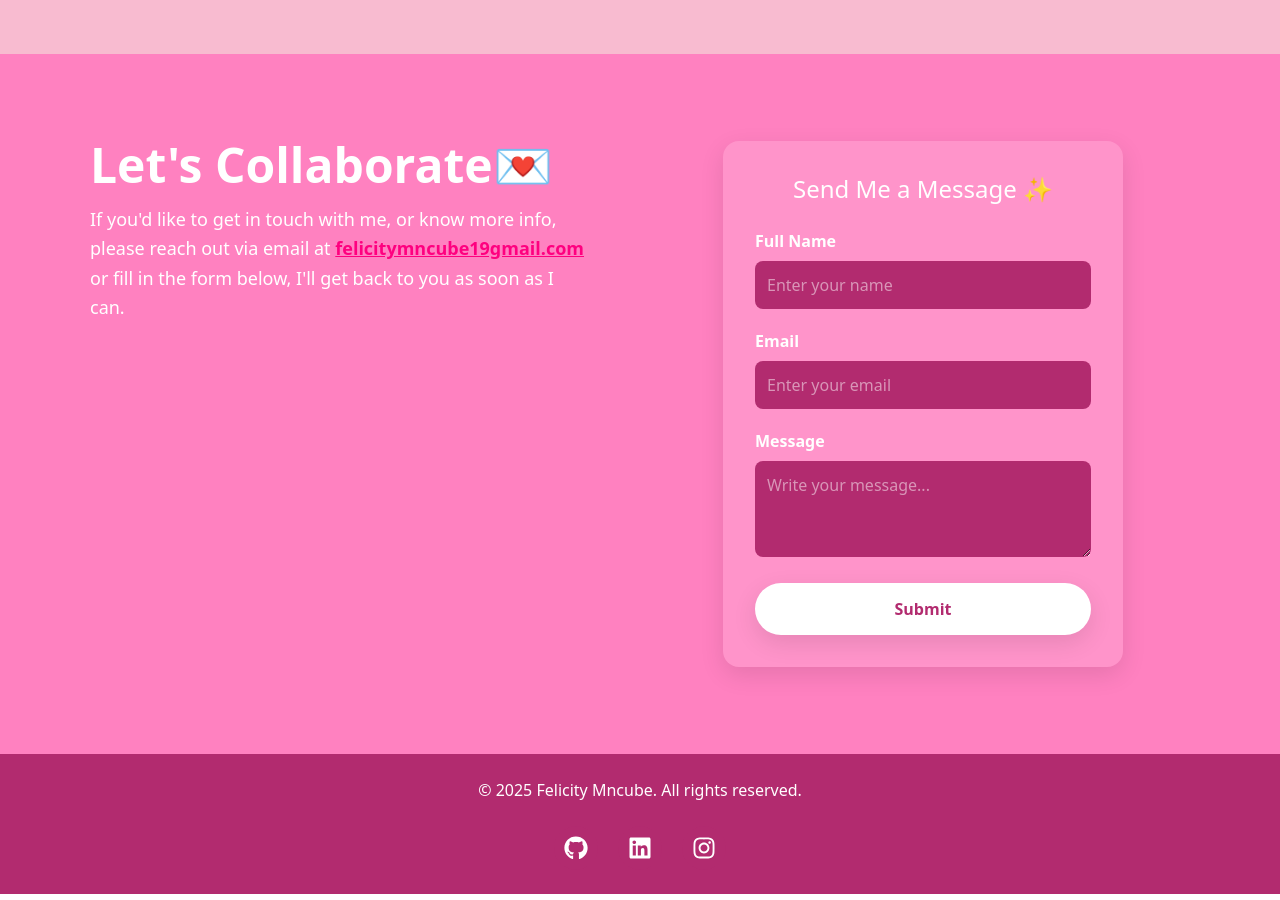
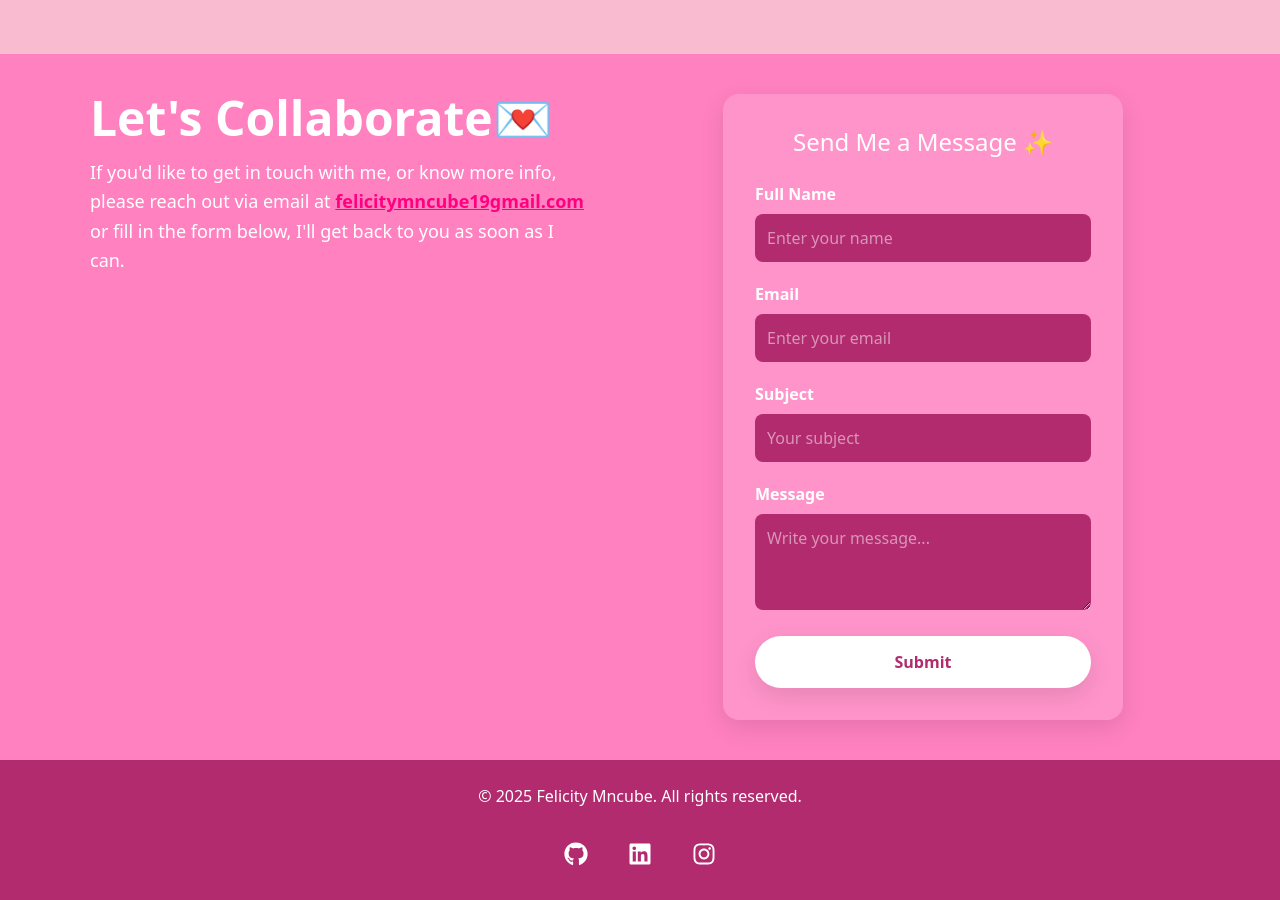
Before and after one commit to mellow874/Portfolio-web, a React (Vite) app in the folder Felicity/: page / in a window 1280 px wide. Shown: the part 3126-4026 px from the top of the page. Built offline with nearby package versions, Linux system fonts and the light colour scheme.

Commit message:
Updated email service

```diff
--- a/Felicity/src/components/Contact.jsx
+++ b/Felicity/src/components/Contact.jsx
@@ -1,16 +1,17 @@
-import React from "react";
+import React, {useRef} from "react";
 import emailjs from '@emailjs/browser';
 
 export default function Contact() {
+  const form = useRef();
   const sendEmail = (e) => {
     e.preventDefault();
 
     const form = document.getElementById("contact-form");
 
     emailjs.sendForm(
-      'service_8d3icaa',
-      'template_kivkt5j',
-      form,
+      'service_lazynmb',
+      'template_9xee417',
+      form.current,
       'z_MqbLygXovlbjnge'
     )
     .then(() => {
@@ -43,7 +44,7 @@ export default function Contact() {
         </div>
 
         <div className="flex-1 min-w-[320px] flex justify-center">
-          <form
+          <form ref={form}
             id="contact-form"
             onSubmit={sendEmail}
             className="bg-white/15 p-8 rounded-2xl shadow-custom w-full max-w-[400px] text-white"
@@ -70,6 +71,15 @@ export default function Contact() {
               className="w-full p-3 border-none rounded-lg bg-deep-pink text-white text-base mb-5 transition-all duration-300 placeholder:text-light-pink"
             />
 
+            <label className="block font-bold mb-2" htmlFor="email">Subject</label>
+            <input
+              type="subject"
+              name="subject"
+              placeholder="Your subject"
+              required
+              className="w-full p-3 border-none rounded-lg bg-deep-pink text-white text-base mb-5 transition-all duration-300 placeholder:text-light-pink"
+            />
+
             <label className="block font-bold mb-2" htmlFor="message">Message</label>
             <textarea
               id="message"
```
